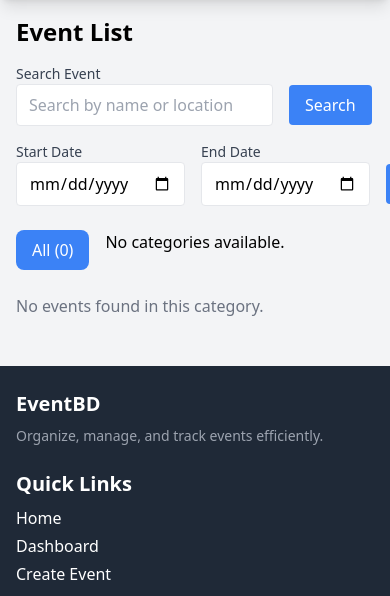
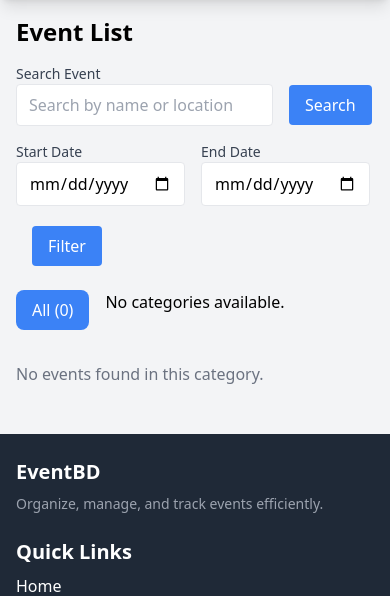
Before and after one commit to habib6bd/django-event-management, a Django app: page / in a window 390 px wide; the page is wider, and only the part inside the window is pictured. Shown: the part 64-660 px from the top of that part. Run offline with Django 5.2, Linux system fonts and the light colour scheme; data that the repository does not hold is empty.

Commit message:
Fix responsive design of homepage

```diff
--- a/events/templates/events/event_list.html
+++ b/events/templates/events/event_list.html
@@ -27,7 +27,7 @@
     </div>
 
     <!-- Date Filters -->
-    <div class="flex items-center space-x-4 mt-4">
+    <div class="flex items-center space-x-4 mt-4 flex-wrap">
         <div>
             <label for="start_date" class="block text-sm font-medium text-gray-700">Start Date</label>
             <input type="date" name="start_date" id="start_date"
@@ -53,15 +53,15 @@
 </form>
 
 <!-- Category Filter -->
-<div class="flex space-x-4 mb-6 mx-auto">
+<div class="flex space-x-4 mb-6 mx-auto flex-wrap">
     <a href="{% url 'event_list' %}"
-       class="px-4 py-2 rounded-lg {% if not selected_category %}bg-blue-500 text-white{% else %}bg-gray-200 text-black{% endif %}">
+       class="px-4 py-2 rounded-lg mb-2 {% if not selected_category %}bg-blue-500 text-white{% else %}bg-gray-200 text-black{% endif %}">
         All ({{ events|length }})
     </a>
     {% if categories %}
         {% for category in categories %}
             <a href="?category={{ category.id }}"
-               class="px-4 py-2 rounded-lg
+               class="px-4 py-2 mb-2 rounded-lg
                       {% if selected_category == category.id %}bg-blue-500 text-white{% else %}bg-gray-200 text-black{% endif %}">
                 {{ category.name }} ({{ category.events.count }})
             </a>
```
Also changed, not shown: event_management/settings.py (+18 -18 lines).
